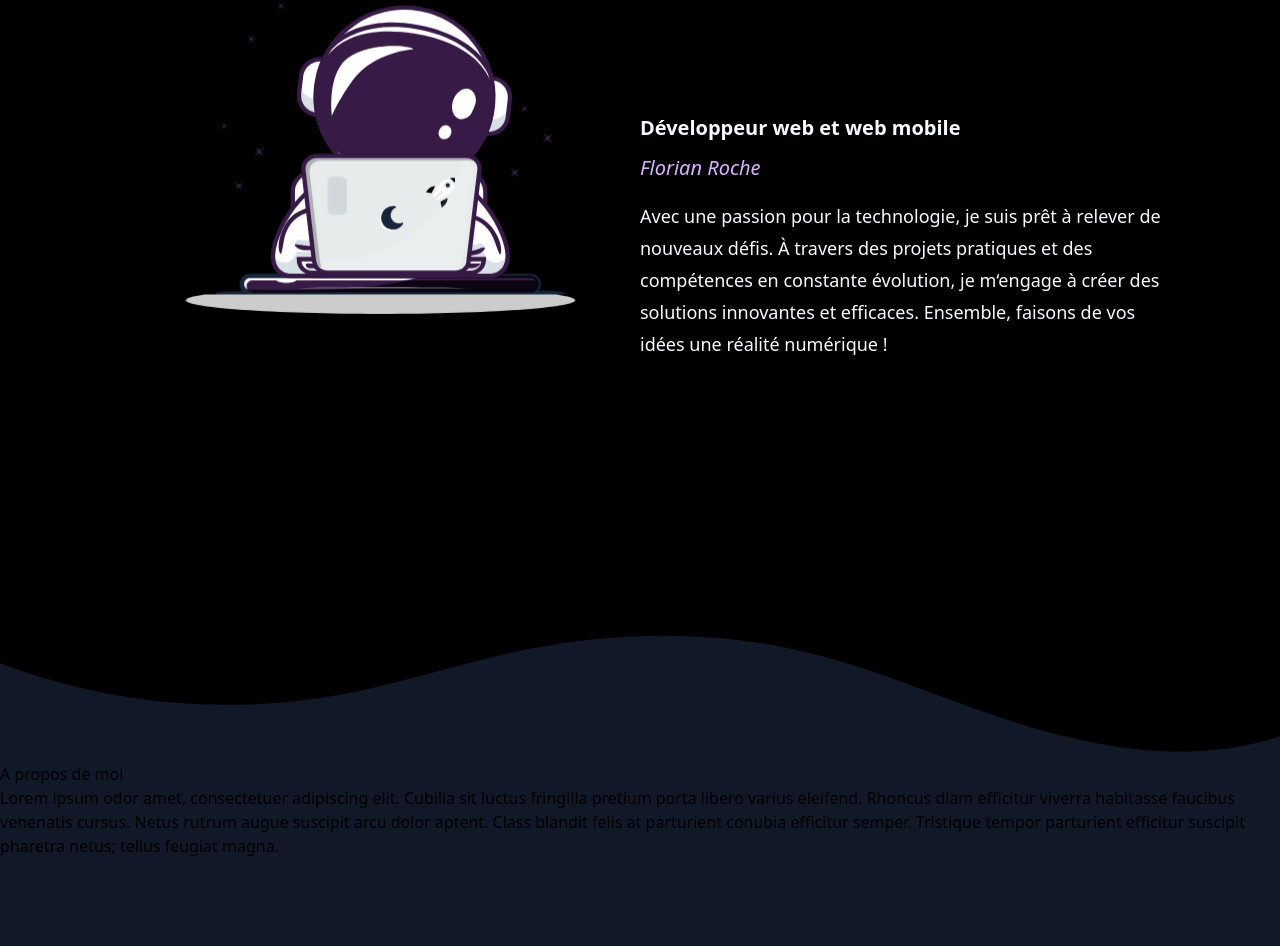
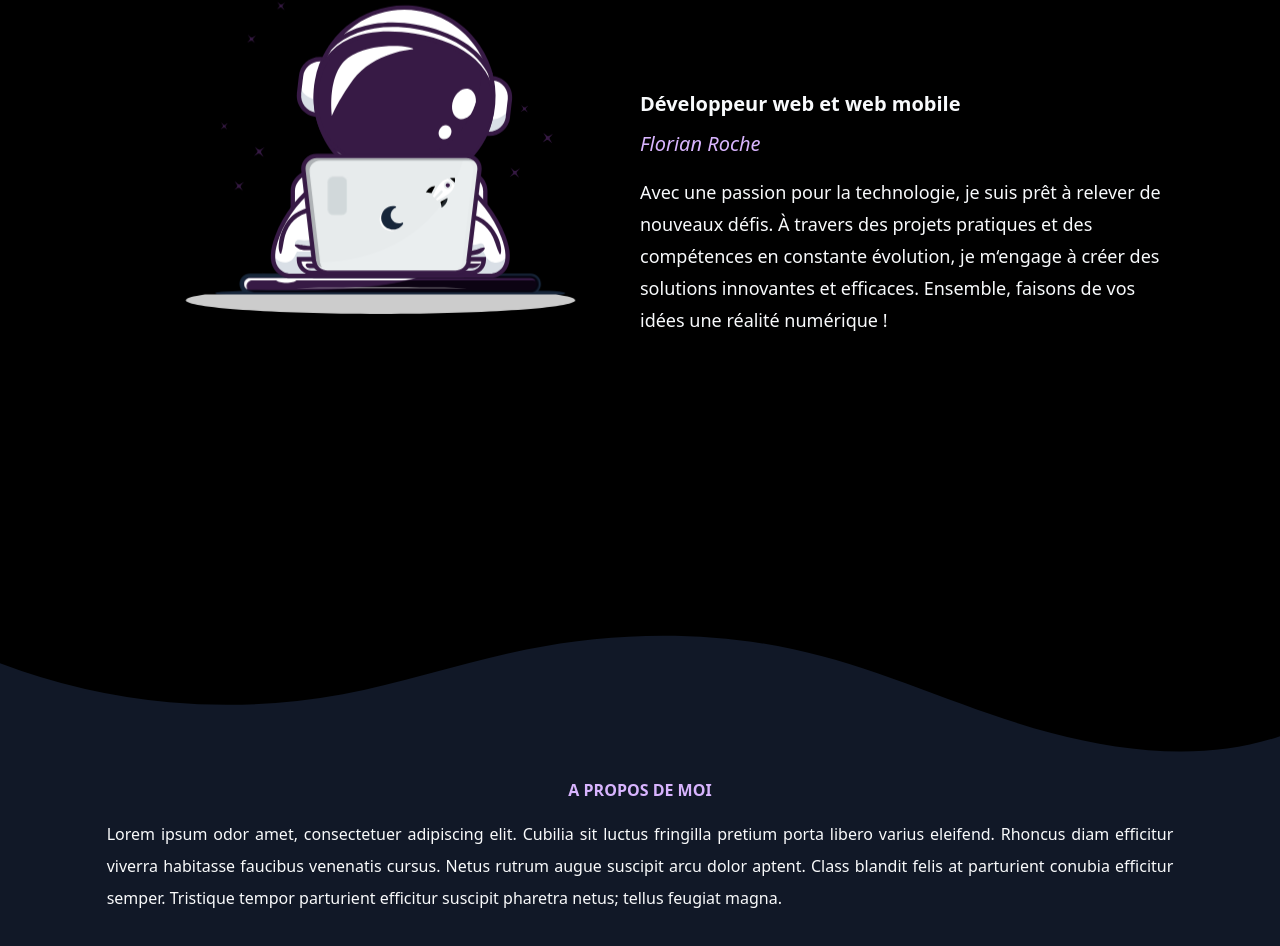
Before and after one commit to FlorianRGA/Portfolio-2024, a Next.js app: page / in a window 1280 px wide. Shown: the part 242-1188 px from the top of the page. Built offline with nearby package versions, Linux system fonts and the light colour scheme.

Commit message:
customhook intersection observer/ about

```diff
--- a/app/components/aboutme.js
+++ b/app/components/aboutme.js
@@ -1,9 +1,24 @@
-export default function AboutMe(){
-    return(
-    <section className="bg-gray-900">
-        <h2>A propos de moi</h2>
-        <p>Lorem ipsum odor amet, consectetuer adipiscing elit. Cubilia sit luctus fringilla pretium porta libero varius eleifend. Rhoncus diam efficitur viverra habitasse faucibus venenatis cursus. Netus rutrum augue suscipit arcu dolor aptent. Class blandit felis at parturient conubia efficitur semper. Tristique tempor parturient efficitur suscipit pharetra netus; tellus feugiat magna.</p>
-    </section>
+import IntersectionEffect from '../hooks/useIntersectionObserver';
+export default function AboutMe() {
+    return (
+        <section className="bg-gray-900">
+            <div className="flex flex-col items-center pt-4 w-5/6 m-auto">
+            <IntersectionEffect time={"duration-500"}>
+                <h2 className="text-purple-300">
+                    <strong>
+                        A PROPOS DE MOI</strong>
+                </h2>
+                </IntersectionEffect>
+                <IntersectionEffect time={"duration-1000"}>
+                <p className="text-gray-50 text-justify mt-4 leading-8">Lorem ipsum odor amet, consectetuer
+                    adipiscing elit. Cubilia sit luctus fringilla pretium porta libero varius
+                    eleifend. Rhoncus diam efficitur viverra habitasse faucibus venenatis cursus.
+                    Netus rutrum augue suscipit arcu dolor aptent. Class blandit felis at parturient
+                    conubia efficitur semper. Tristique tempor parturient efficitur suscipit
+                    pharetra netus; tellus feugiat magna.</p>
+                    </IntersectionEffect>
+            </div>
+        </section>
 
     )
 }
--- a/app/components/heroHeader.js
+++ b/app/components/heroHeader.js
@@ -3,21 +3,27 @@ import Lottie from "react-lottie-player";
 import LottieAstronaut from "../media/lotties/astronauteCoding.json";
 import Image from "next/image";
 import WaveSeparator from "../media/svg/waves.svg"
+import IntersectionEffect from '../hooks/useIntersectionObserver';
 
 export default function HeroHeader() {
     return (
         <section id="header" className="bg-black w-full  text-xl text-slate-50 h-auto md:text-2xl md:h-full lg:text-base lg:items-start">
-        <div className="lg:flex-row space-y-6 items-center flex flex-col lg:w-5/6 lg:m-auto lg:items-start lg:pt-0 lg:space-y-0 h-auto lg:h-screen">
+        <div className="lg:flex-row space-y-6 items-center flex flex-col lg:w-5/6 lg:m-auto lg:items-start lg:pt-0 lg:space-y-0 h-auto lg:h-screen pb-12">
             <div className="w-9/12 lg:w-1/2 lg:h-auto ">
                 <Lottie className="aria-hidden" animationData={LottieAstronaut} play loop/>
                 <p className="sr-only">Cette animation montre le visage de Roche Florian, un développeur passionné.</p>
             </div>
+
             <div className="text-center w-3/4 lg:w-1/2 lg:text-left space-y-3 lg:flex lg:flex-col lg:h-full lg:justify-center">
+            <IntersectionEffect time={"duration-1000"}>
                 <h1 className="leading-10 lg:text-xl lg:leading-10"><strong>Développeur web et web mobile</strong>
                     <br/>
                     <i className=" text-purple-300">Florian Roche</i>
                 </h1>
+                </IntersectionEffect>
+                <IntersectionEffect time={"duration-700"}>
                 <p className="text-base leading-8 text-justify md:text-xl md:leading-10 lg:text-left lg:text-lg lg:leading-8">Avec une passion pour la technologie, je suis prêt à relever de nouveaux défis. À travers des projets pratiques et des compétences en constante évolution, je m&lsquo;engage à créer des solutions innovantes et efficaces. Ensemble, faisons de vos idées une réalité numérique !</p>
+                </IntersectionEffect>
             </div>
             </div>
             <div>
--- /dev/null
+++ b/app/hooks/useIntersectionObserver.js
@@ -0,0 +1,21 @@
+"use client"
+
+import { InView } from "react-intersection-observer"
+
+export default function AnimationOnScroll({
+  children,time
+}
+) {
+  return (
+    <InView triggerOnce threshold={0}>
+      {({ inView, ref, entry }) => (
+        <div
+          ref={ref}
+          className={inView ? "opacity-100 transform transition-all translate-y-0 "+time : "opacity-0 transform translate-y-52"}
+        >
+          {children}
+        </div>
+      )}
+    </InView>
+  )
+}
--- a/package.json
+++ b/package.json
@@ -12,6 +12,7 @@
     "next": "14.2.10",
     "react": "^18",
     "react-dom": "^18",
+    "react-intersection-observer": "^9.13.1",
     "react-lottie-player": "^2.1.0"
   },
   "devDependencies": {
```
Also changed, not shown: 1 other file (tests, documents, lock files or other folders).
